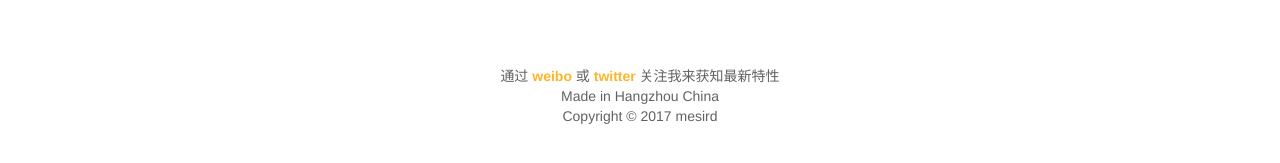
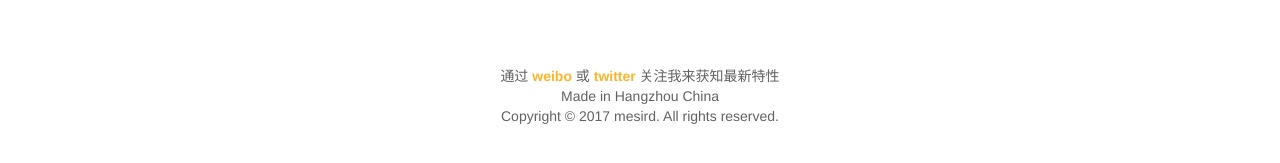
Before and after one commit to MESIRD/mesird.github.io, a Jekyll site: the page introduction/money-lib-cn.html, which Jekyll copies as it is, in a window 1280 px wide and 900 px high, scrolled down 856 px. Shown: the part 472-635 px from the top of the window. Built offline with Jekyll 4.4.1, drawn with Linux system fonts in a browser that asks for light colours.

Commit message:
modify copyright

```diff
--- a/introduction/money-lib-cn.html
+++ b/introduction/money-lib-cn.html
@@ -454,7 +454,7 @@
         <div class='footer'>
             <span class='footer-label'>通过 <a href='http://weibo.com/u/2852974074?refer_flag=1001030201_&is_hot=1' class='social-account'>weibo</a> 或 <a href='https://twitter.com/mesird' class='social-account'>twitter</a> 关注我来获知最新特性</span>
         	<span class='footer-label'>Made in Hangzhou China</span>
-        	<span class='footer-label'>Copyright © 2017 mesird</span>
+        	<span class='footer-label'>Copyright © 2017 mesird. All rights reserved.</span>
         </div>
     </body>
 </html>
--- a/introduction/money-lib-en.html
+++ b/introduction/money-lib-en.html
@@ -457,7 +457,7 @@
         <div class='footer'>
             <span class='footer-label'>Follow me on <a href='http://weibo.com/u/2852974074?refer_flag=1001030201_&is_hot=1' class='social-account'>weibo</a> or <a href='https://twitter.com/mesird' class='social-account'>twitter</a> to get newest features</span>
         	<span class='footer-label'>Made in Hangzhou China</span>
-        	<span class='footer-label'>Copyright © 2017 mesird</span>
+        	<span class='footer-label'>Copyright © 2017 mesird. All rights reserved.</span>
         </div>
     </body>
 </html>
```
